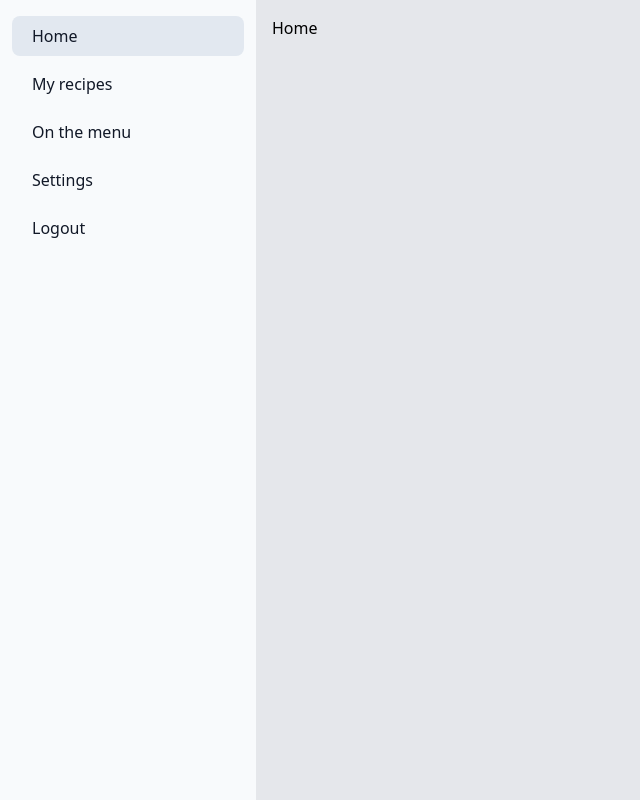
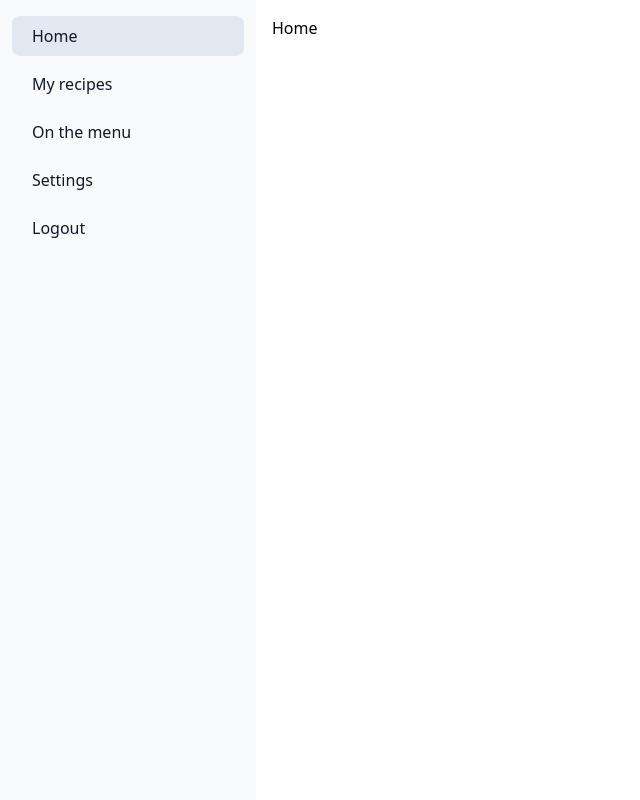
Before and after one commit to flaforgue/easymeals, a Next.js app in the folder frontend/: page /home in a window 1280 px wide. Shown: the whole page, without its empty margins (0-640 px from the left). Built offline with nearby package versions, Linux system fonts and the light colour scheme.

Commit message:
Remove bg color from (user) layout

```diff
--- a/frontend/src/app/(user)/layout.tsx
+++ b/frontend/src/app/(user)/layout.tsx
@@ -6,7 +6,7 @@ export default function AppLayout({
   children: React.ReactNode
 }) {
   return (
-    <section className="min-w-screen bg-gray-200">
+    <section className="min-w-screen">
       <aside className="fixed top-0 left-0 w-64 h-screen">
         <Sidenav />
       </aside>
```
